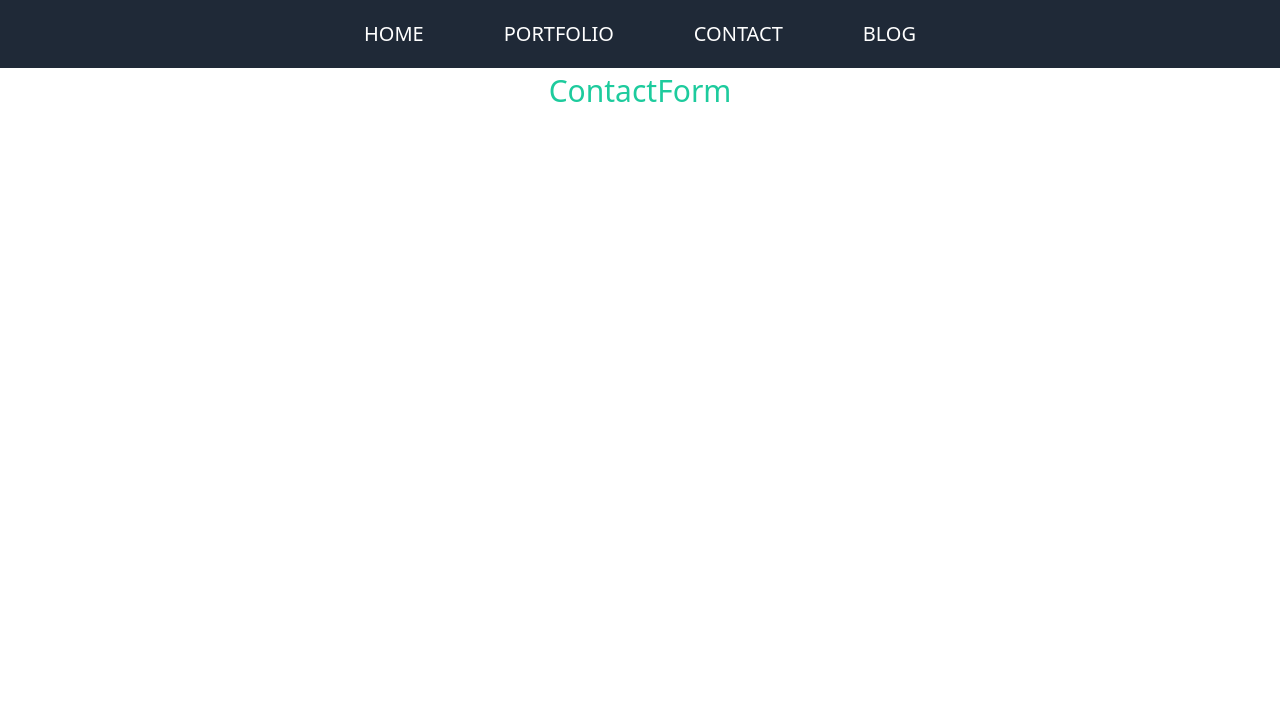
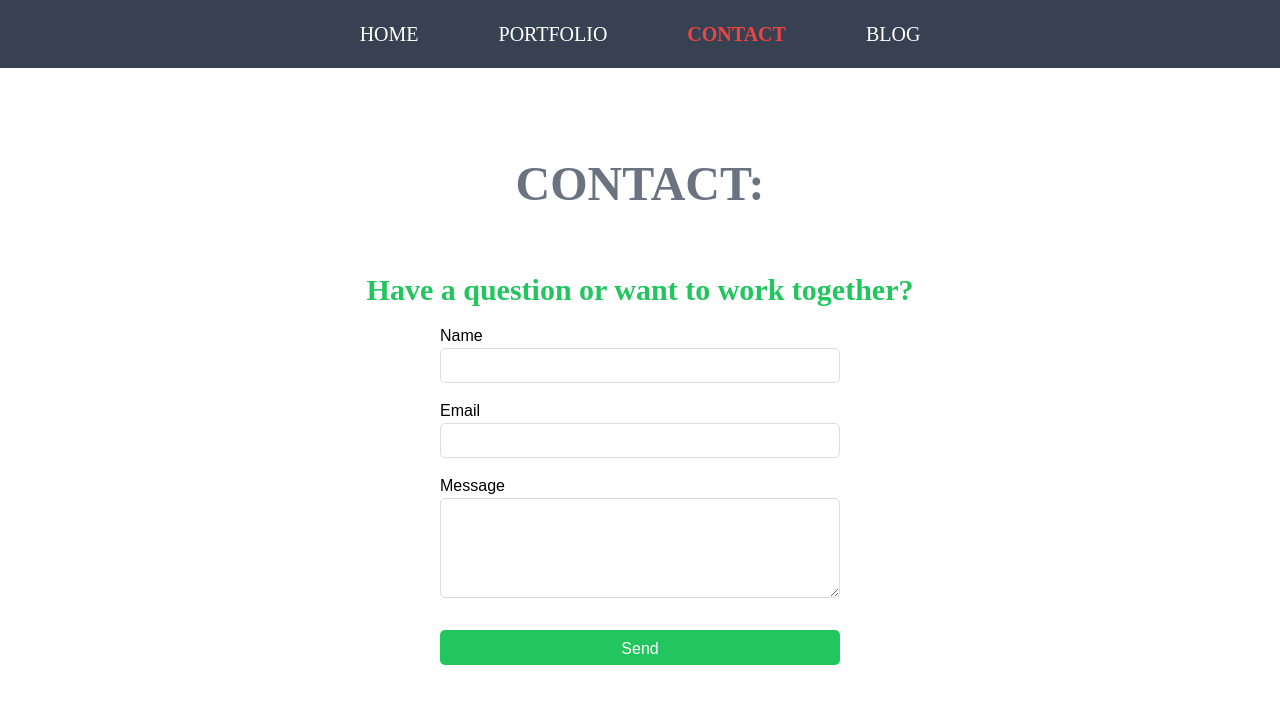
Before and after one commit to Vanessaxb/Portfolio, a React (Create React App) app: page /ContactForm in a window 1280 px wide. Shown: the top 704 px of the page. Built offline with nearby package versions, Linux system fonts and the light colour scheme.

Commit message:
Styled Navlink

```diff
--- a/package.json
+++ b/package.json
@@ -3,6 +3,7 @@
   "version": "0.1.0",
   "private": true,
   "dependencies": {
+    "@emailjs/browser": "^3.11.0",
     "@testing-library/jest-dom": "^5.17.0",
     "@testing-library/react": "^13.4.0",
     "@testing-library/user-event": "^13.5.0",
@@ -10,8 +11,10 @@
     "react-dom": "^18.2.0",
     "react-feather": "^2.0.10",
     "react-icons": "^4.10.1",
+    "react-player": "^2.12.0",
     "react-router-dom": "^6.15.0",
     "react-scripts": "^5.0.1",
+    "styled-components": "^6.0.7",
     "web-vitals": "^2.1.4"
   },
   "scripts": {
--- a/src/App.css
+++ b/src/App.css
@@ -2,9 +2,13 @@
   text-align: center;
   background-color: white
   /* background-color:#282c34 */
+
+
 }
-.navBar{
+/* .navBar{
+  position: fixed;
   background: #333;
+  box-shadow: 0px 1px 5px rgba(0, 0, 0, 0.1);
   height: 50px;
   max-width: 100%;
   overflow: hidden;
@@ -16,18 +20,20 @@
   align-items: top;
   justify-content: space-evenly;
   /* padding: 90px; */
-  font-size: 24px;
+  /* font-size: 24px;
   text-transform: uppercase;
   transition: color 0.5s;
+  z-index: 1000;
+} */
 
-}
 
-.navLink {
+
+/* .navLink {
   display: flex;
   justify-content: center;
   align-items: center;
   z-index: 0
-}
+} */
 
 .pHome{
   font-family: 'Segoe UI', Tahoma, Geneva, Verdana, sans-serif;
@@ -46,6 +52,7 @@ font-size: 18pt;
 color:#333;
 padding: 10px 20px;
 transition: all 0.5s;
+
 
 
 }
--- a/src/App.js
+++ b/src/App.js
@@ -3,17 +3,21 @@ import NavBar from './components/NavBar';
 import Home from './pages/Home'
 import Portfolio from './pages/Portfolio'
 import ContactForm from './components/ContactForm'
+import Blog from './pages/Blog';
 import './App.css';
 
 function App() {
   return (
     <div className="App">
       <NavBar />
+      {/* <ContactForm /> */}
 
       <Routes>
         <Route path='/' element={ <Home />}> </Route>
         <Route path='/Portfolio' element={ <Portfolio />}></Route>
         <Route path='/ContactForm' element={ <ContactForm />}></Route>
+        <Route path='/Blog' element={ <Blog />}></Route>
+
 
         <Route path='*' element={ <Navigate to='/' />}></Route>
 
--- a/src/components/ContactForm.js
+++ b/src/components/ContactForm.js
@@ -1,7 +1,127 @@
+import React, { useRef } from 'react';
+import emailjs from '@emailjs/browser';
+import styled from "styled-components";
+
+export  const ContactForm = () => {
+  const form = useRef();
+
+  const sendEmail = (e) => {
+    e.preventDefault();
+
+    // emailjs.sendForm(`${process.env.YOUR_SERVICE_ID}`, `${process.env.YOUR_TEMPLATE_ID}`, form.current, `${process.env.YOUR_PUBLIC_KEY}`)
+    emailjs.sendForm('service_f4iw1ce', 'template_3oxr12k', form.current, '6VTgEpWljSgz5cd6t')
+      .then((result) => {
+          console.log(result.text);
+          console.log("message sent");
+          e.target.reset();
+      }, (error) => {
+          console.log(error.text);
+      });
+  };
+
+  return (
+<StyledHeader>
+    <h1 className="mt-40 text-gray-500 text-5xl font-raleway font-black">CONTACT:      </h1>
+    <h3 className="mt-16 font-black text-green-500 text-3xl font-raleway">Have a question or want to work together?</h3>
+
+    <StyledContainer>
+        <StyledContactForm>
+            <form ref={form} onSubmit={sendEmail}>
+                <label>Name</label>
+                <input type="text" name="user_name" />
+                <label>Email</label>
+                <input type="email" name="user_email" />
+                <label>Message</label>
+                <textarea name="message" />
+                <input type="submit" value="Send" />
+            </form>
+        </StyledContactForm>
+    </StyledContainer>
+</StyledHeader>
+  );
+};
+
+export default ContactForm
+
+// Styles
+const StyledHeader = styled.div`
+
+margin-top: 100px;
 
 
-export default function ContactForm () {
-    return (
-        <h1>ContactForm</h1>
-    )
-}
+
+`;
+
+const StyledContainer = styled.div`
+display: flex;
+flex-direction: colum;
+justify-content: center;
+// align-items: center;
+min-height: 100vh;
+`;
+
+
+
+const StyledContactForm = styled.div`
+  width: 400px;
+
+  form {
+    display: flex;
+    flex-direction: column;
+    align-items: flex-start;
+    width: 100%;
+    font-size: 16px;
+    font-family: 'Raleway', sans-serif;
+
+    input {
+      width: 100%;
+      height: 35px;
+      padding: 7px;
+      outline: none;
+      border-radius: 5px;
+      border: 1px solid rgb(220, 220, 220);
+
+      &:focus {
+        border: 2px solid rgba(0, 206, 158, 1);
+      }
+    }
+
+    textarea {
+      max-width: 100%;
+      min-width: 100%;
+      width: 100%;
+      max-height: 100px;
+      min-height: 100px;
+      padding: 7px;
+      outline: none;
+      border-radius: 5px;
+      border: 1px solid rgb(220, 220, 220);
+
+      &:focus {
+        border: 2px solid rgba(0, 206, 158, 1);
+      }
+    }
+
+    label {
+      margin-top: 1rem;
+    }
+
+    input[type="submit"] {
+      margin-top: 2rem;
+      cursor: pointer;
+      font-family: 'Raleway', sans-serif;
+      background: rgb(34 197 94);
+      color: white;
+      border: none;
+
+      &:hover {
+        // background: white;
+        // background: rgb(107 114 128);
+        color: rgb(107 114 128);
+        // color: rgb(239, 68, 68);
+
+
+      }
+    }
+  }
+`;
--- a/src/components/NavBar.js
+++ b/src/components/NavBar.js
@@ -1,13 +1,21 @@
-import {Link} from 'react-router-dom'
+import {Link, NavLink} from 'react-router-dom'
+
 
 export default function NavBar() {
     return (
         <div >
-            <nav className='bg-gray-800 flex justify-center p-5 text-xl'>
-                <Link className="mx-10 text-white hover:text-red-500 active:text-red-500 " to='/'>HOME</Link>
-                <Link className="mx-10 text-white hover:text-red-500 active:text-red-500" to='/Portfolio'>PORTFOLIO</Link>
-                <Link className="mx-10 text-white hover:text-red-500 active:text-red-500" to='/ContactForm'>CONTACT</Link>
-                <Link className="mx-10 text-white hover:text-red-500 active:text-red-500" to='/ContactForm'>BLOG</Link>
+            <nav className='bg-gray-700 flex justify-center p-5 text-xl posit fixed top-0 w-full z-10 font-raleway'>
+                <NavLink to='/'
+                        className={({ isActive }) =>
+                        isActive ? "text-red-500 font-bold mx-10" : "text-white hover:text-red-500 mx-10"
+                    }> HOME
+                </NavLink>
+                <NavLink className={({ isActive }) =>
+                isActive ? "text-red-500 font-bold mx-10" : "mx-10 text-white hover:text-red-500"} to='/Portfolio'>PORTFOLIO</NavLink>
+                <NavLink className={({ isActive }) =>
+                isActive ? "text-red-500 font-bold mx-10" : "mx-10 text-white hover:text-red-500"}  to='/ContactForm'>CONTACT</NavLink>
+                <NavLink className={({ isActive }) =>
+                isActive ? "text-red-500 font-bold mx-10" : "mx-10 text-white hover:text-red-500"}  to='/Blog'>BLOG</NavLink>
             </nav>
         </div>
     )
--- /dev/null
+++ b/src/pages/Blog.js
@@ -0,0 +1,10 @@
+
+
+export default function Blog() {
+    return (
+        <div className='flex-col '>
+            <h1 className="mt-40 font-black text-gray-500 text-5xl font-raleway">BLOG</h1>
+            <h5 className="my-16 font-black text-green-500 text-3xl font-raleway">To be Implemented...</h5>
+            </div>
+    )
+}
--- a/src/pages/Home.js
+++ b/src/pages/Home.js
@@ -74,7 +74,7 @@ return (
             </div>
     </div>
     <div className="pHome">
-        <p className="font-raleway">Hi, I'm a Software Engineer. <br/>
+        <p className="font-raleway text-3xl">Hi, I'm a Software Engineer. <br/>
         My love for tech, people and travelling is what moves me.</p>
     </div>
     <div className="buttonHome">
```
Also changed, not shown: src/pages/Portfolio.js (+25 -21 lines), tailwind.config.js (+8 -1 lines), 2 other files (tests, documents, lock files or other folders).
